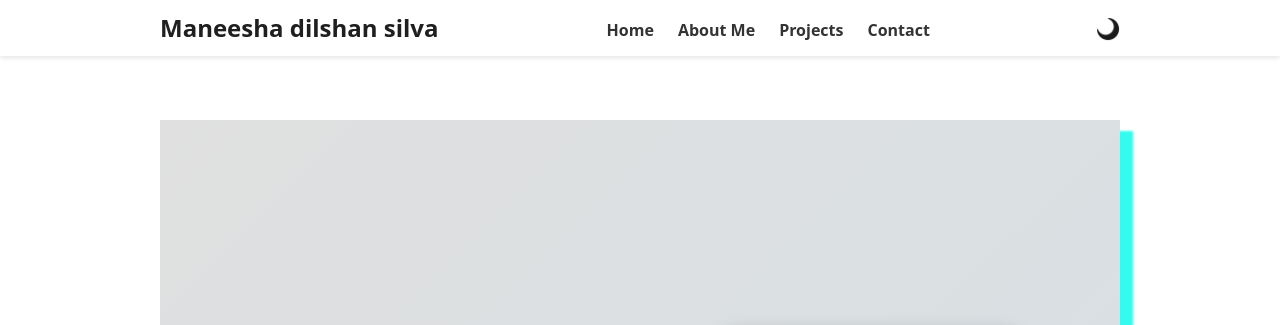
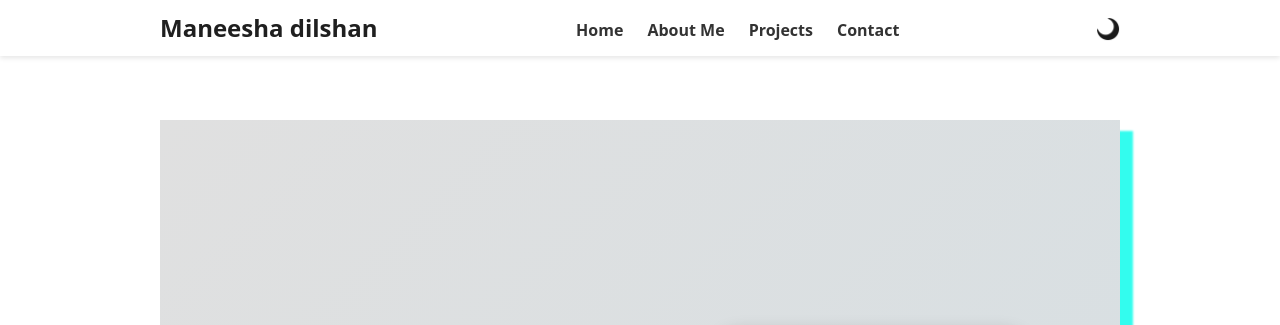
Before and after one commit to Maneesha-lab705/portfolio-site, a plain HTML site: page index.html in a window 1280 px wide. Shown: the top 325 px of the page. Drawn offline with nearby package versions, Linux system fonts and the light colour scheme; a script that the page names is missing.

Commit message:
name change

```diff
--- a/index.html
+++ b/index.html
@@ -20,7 +20,7 @@
 <body>
 <header>
     <nav class="navbar">
-        <div class="logo">Maneesha dilshan silva </div>
+        <div class="logo">Maneesha dilshan  </div>
         <button class="menu-toggle" id="menu-toggle">
             <i class="fas fa-bars"></i>
         </button>
```
